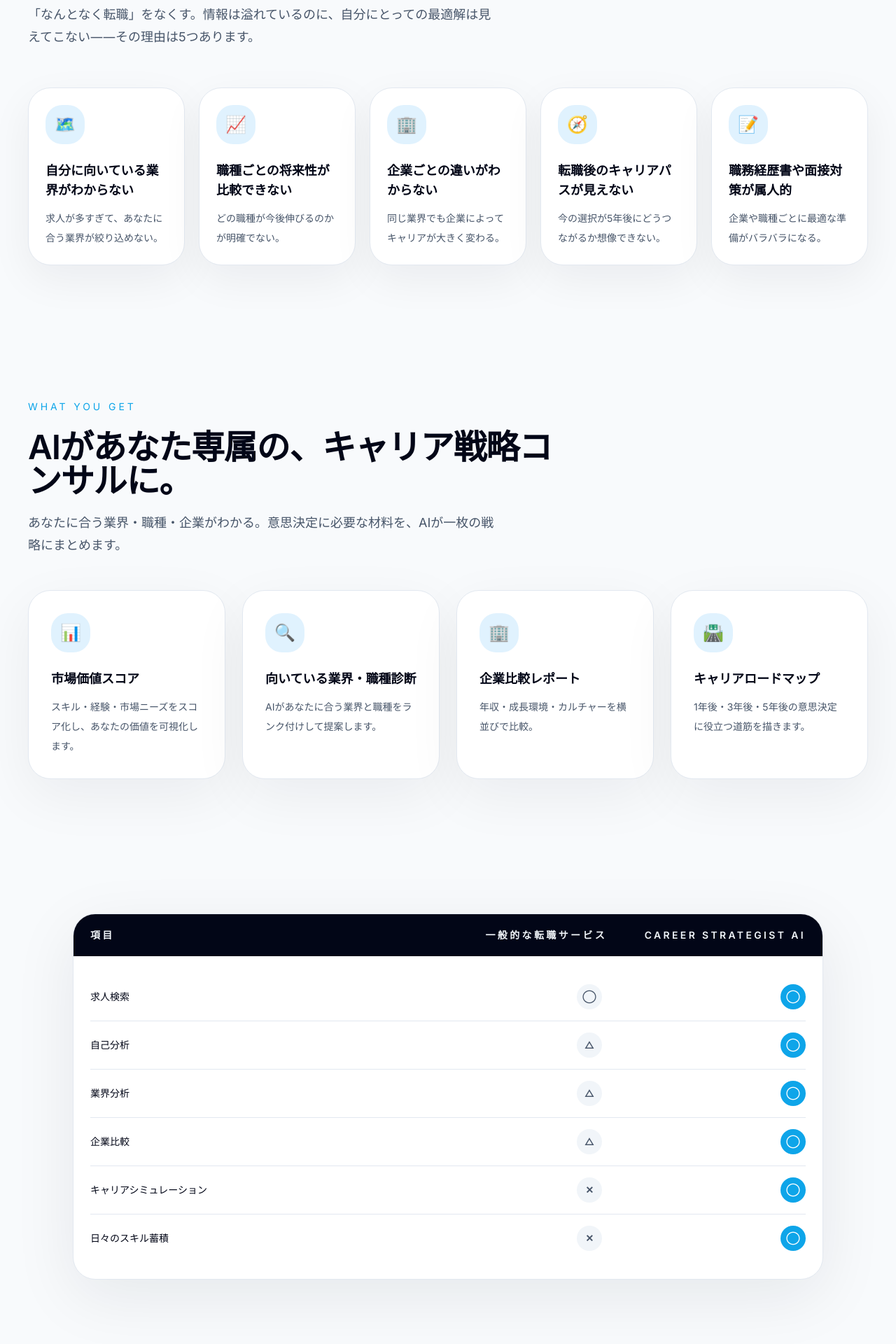
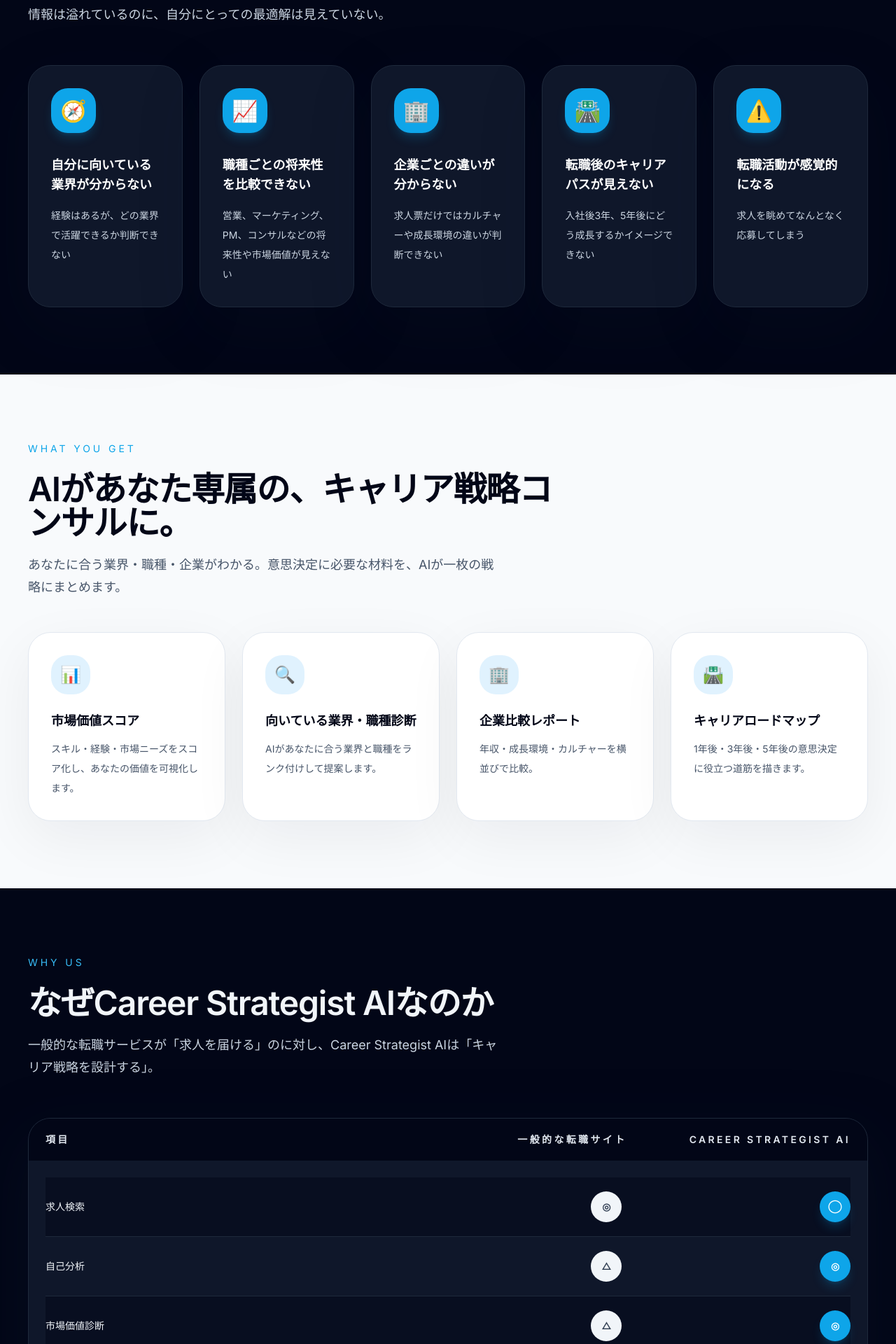
Before and after one commit to koudaiyamashiro/notesapp, a React (Vite) app: page / in a window 1280 px wide. Shown: the part 1280-3200 px from the top of the page at 70% size. Built offline with nearby package versions, Linux system fonts and the light colour scheme.

Commit message:
Improve landing page sections

```diff
--- /dev/null
+++ b/src/components/CTASection.jsx
@@ -0,0 +1,28 @@
+import { Link } from 'react-router-dom'
+
+export default function CTASection() {
+  return (
+    <section className="bg-slate-950 py-24 text-slate-100">
+      <div className="mx-auto max-w-6xl px-6 sm:px-8 lg:px-10">
+        <div className="rounded-[2rem] border border-slate-800 bg-slate-900 p-10 shadow-[0_30px_90px_rgba(15,23,42,0.35)]">
+          <div className="grid gap-8 lg:grid-cols-[1.2fr_0.8fr] lg:items-center">
+            <div>
+              <p className="text-sm uppercase tracking-[0.28em] text-sky-400">Call to Action</p>
+              <h2 className="mt-6 text-4xl font-semibold tracking-tight sm:text-5xl">
+                転職活動を始める前に、キャリア戦略を始めよう。
+              </h2>
+              <p className="mt-5 text-lg leading-8 text-slate-300">
+                5年後から逆算して、今やるべきことが見える。まずは3分の無料診断から。
+              </p>
+            </div>
+            <div className="flex items-center justify-start lg:justify-end">
+              <Link to="/assessment" className="inline-flex items-center justify-center rounded-full bg-sky-500 px-8 py-4 text-sm font-semibold text-white shadow-xl shadow-sky-500/30 transition hover:bg-sky-400">
+                無料でキャリア分析を始める
+              </Link>
+            </div>
+          </div>
+        </div>
+      </div>
+    </section>
+  )
+}
--- a/src/components/ComparisonSection.jsx
+++ b/src/components/ComparisonSection.jsx
@@ -1,15 +1,16 @@
 const COMPARISONS = [
-  { label: '求人検索', general: '◯', ai: '◯' },
-  { label: '自己分析', general: '△', ai: '◯' },
-  { label: '業界分析', general: '△', ai: '◯' },
-  { label: '企業比較', general: '△', ai: '◯' },
-  { label: 'キャリアシミュレーション', general: '✕', ai: '◯' },
-  { label: '日々のスキル蓄積', general: '✕', ai: '◯' },
+  { label: '求人検索', general: '◎', ai: '◯' },
+  { label: '自己分析', general: '△', ai: '◎' },
+  { label: '市場価値診断', general: '△', ai: '◎' },
+  { label: '業界分析', general: '△', ai: '◎' },
+  { label: '企業比較', general: '△', ai: '◎' },
+  { label: 'キャリアロードマップ', general: '✕', ai: '◎' },
+  { label: '意思決定支援', general: '✕', ai: '◯' },
 ]
 
-function FeatureMark({ value, highlighted }) {
+function FeatureMark({ value, highlight }) {
   return (
-    <div className={`inline-flex h-9 w-9 items-center justify-center rounded-full text-sm font-semibold ${highlighted ? 'bg-sky-500 text-white' : 'bg-slate-100 text-slate-600'}`}>
+    <div className={`inline-flex h-11 w-11 items-center justify-center rounded-full text-sm font-semibold ${highlight ? 'bg-sky-500 text-white shadow-lg shadow-sky-500/20' : 'bg-slate-100 text-slate-700'}`}>
       {value}
     </div>
   )
@@ -17,23 +18,33 @@
 
 export default function ComparisonSection() {
   return (
-    <section id="compare" className="bg-slate-50 py-24">
-      <div className="mx-auto max-w-6xl px-6 sm:px-8 lg:px-10">
-        <div className="rounded-[2rem] overflow-hidden border border-slate-200 bg-white shadow-[0_24px_90px_rgba(15,23,42,0.08)]">
-          <div className="grid grid-cols-[1.6fr_1fr_1fr] gap-0 bg-slate-950 px-6 py-5 text-sm uppercase tracking-[0.24em] text-slate-100">
+    <section id="compare" className="bg-slate-950 py-24 text-slate-100">
+      <div className="mx-auto max-w-7xl px-6 sm:px-8 lg:px-10">
+        <div className="max-w-3xl">
+          <p className="text-sm uppercase tracking-[0.28em] text-sky-400">Why us</p>
+          <h2 className="mt-6 text-4xl font-semibold tracking-tight sm:text-5xl">
+            なぜCareer Strategist AIなのか
+          </h2>
+          <p className="mt-5 max-w-2xl text-lg leading-8 text-slate-300">
+            一般的な転職サービスが「求人を届ける」のに対し、Career Strategist AIは「キャリア戦略を設計する」。
+          </p>
+        </div>
+
+        <div className="mt-14 overflow-hidden rounded-[2rem] border border-slate-800 bg-slate-900 shadow-[0_30px_90px_rgba(15,23,42,0.35)]">
+          <div className="grid grid-cols-[1.6fr_1fr_1fr] gap-0 bg-slate-950 px-6 py-5 text-sm uppercase tracking-[0.24em] text-slate-200">
             <span className="font-semibold">項目</span>
-            <span className="font-semibold text-right">一般的な転職サービス</span>
+            <span className="font-semibold text-right">一般的な転職サイト</span>
             <span className="font-semibold text-right">Career Strategist AI</span>
           </div>
-          <div className="divide-y divide-slate-200 px-6 py-6 text-sm text-slate-600">
-            {COMPARISONS.map((row) => (
-              <div key={row.label} className="grid grid-cols-[1.6fr_1fr_1fr] items-center gap-4 py-4">
-                <span className="text-slate-950">{row.label}</span>
+          <div className="divide-y divide-slate-800 px-6 py-6 text-sm text-slate-300">
+            {COMPARISONS.map((row, index) => (
+              <div key={row.label} className={`grid grid-cols-[1.6fr_1fr_1fr] items-center gap-4 py-5 ${index % 2 === 0 ? 'bg-slate-950/50' : ''}`}>
+                <span className="text-slate-100">{row.label}</span>
                 <div className="flex justify-end">
-                  <FeatureMark value={row.general} highlighted={false} />
+                  <FeatureMark value={row.general} highlight={false} />
                 </div>
                 <div className="flex justify-end">
-                  <FeatureMark value={row.ai} highlighted={true} />
+                  <FeatureMark value={row.ai} highlight={true} />
                 </div>
               </div>
             ))}
--- a/src/components/PricingSection.jsx
+++ b/src/components/PricingSection.jsx
@@ -3,36 +3,37 @@
 const pricingPlans = [
   {
     title: 'Free',
-    price: '¥0',
-    description: 'まずは現在地を知る',
-    features: ['簡易キャリア診断', '市場価値スコア（概算）'],
+    price: '0円',
+    description: 'まずはトライアル。今の自分を見える化。',
+    features: ['市場価値スコア（簡易）', 'おすすめ業界診断', '適職診断'],
   },
   {
     title: 'Standard',
-    price: '¥980',
-    description: '自己分析を深める',
-    features: ['市場価値スコア（詳細）', '向いている業界診断', '職種診断'],
+    price: '550円/月',
+    description: 'キャリアを具体化したい方に。',
+    features: ['市場価値スコア（詳細）', 'おすすめ企業TOP10', '企業比較', 'AIキャリア相談（月5回）'],
+    recommended: true,
   },
   {
     title: 'Pro',
-    price: '¥2,980',
-    description: '戦略を実行に移す',
-    features: ['企業比較レポート', 'キャリアロードマップ', '職務経歴書 自動生成', 'AIキャリア相談 無制限'],
+    price: '1,498円/月',
+    description: '戦略を実行まで支援するフル機能。',
+    features: ['全機能利用可能', 'キャリアロードマップ', 'AIキャリア相談無制限', '職務経歴書作成', '面接対策', '転職戦略レポート'],
     featured: true,
   },
 ]
 
 export default function PricingSection() {
   return (
-    <section id="pricing" className="bg-slate-50 py-24">
+    <section id="pricing" className="bg-slate-950 py-24 text-slate-100">
       <div className="mx-auto max-w-7xl px-6 sm:px-8 lg:px-10">
         <div className="max-w-3xl">
-          <p className="text-sm uppercase tracking-[0.28em] text-sky-500">Pricing</p>
-          <h2 className="mt-6 text-4xl font-semibold tracking-tight text-slate-950 sm:text-5xl">
-            現在地を知るのは、無料から。
+          <p className="text-sm uppercase tracking-[0.28em] text-sky-400">Pricing</p>
+          <h2 className="mt-6 text-4xl font-semibold tracking-tight sm:text-5xl">
+            転職前に、戦略をつくるサブスク。
           </h2>
-          <p className="mt-5 text-lg leading-8 text-slate-600">
-            戦略を深めたくなったら、必要な機能だけアップグレード。いつでも変更できます。
+          <p className="mt-5 text-lg leading-8 text-slate-300">
+            まずは無料で現状を把握し、必要に応じて機能をアップグレードしていくモデルです。
           </p>
         </div>
 
--- a/src/components/ProblemSection.jsx
+++ b/src/components/ProblemSection.jsx
@@ -1,53 +1,53 @@
 const PROBLEMS = [
   {
-    title: '自分に向いている業界がわからない',
-    description: '求人が多すぎて、あなたに合う業界が絞り込めない。',
-    icon: '🗺️',
+    title: '自分に向いている業界が分からない',
+    description: '経験はあるが、どの業界で活躍できるか判断できない',
+    icon: '🧭',
   },
   {
-    title: '職種ごとの将来性が比較できない',
-    description: 'どの職種が今後伸びるのかが明確でない。',
+    title: '職種ごとの将来性を比較できない',
+    description: '営業、マーケティング、PM、コンサルなどの将来性や市場価値が見えない',
     icon: '📈',
   },
   {
-    title: '企業ごとの違いがわからない',
-    description: '同じ業界でも企業によってキャリアが大きく変わる。',
+    title: '企業ごとの違いが分からない',
+    description: '求人票だけではカルチャーや成長環境の違いが判断できない',
     icon: '🏢',
   },
   {
     title: '転職後のキャリアパスが見えない',
-    description: '今の選択が5年後にどうつながるか想像できない。',
-    icon: '🧭',
+    description: '入社後3年、5年後にどう成長するかイメージできない',
+    icon: '🛣️',
   },
   {
-    title: '職務経歴書や面接対策が属人的',
-    description: '企業や職種ごとに最適な準備がバラバラになる。',
-    icon: '📝',
+    title: '転職活動が感覚的になる',
+    description: '求人を眺めてなんとなく応募してしまう',
+    icon: '⚠️',
   },
 ]
 
 export default function ProblemSection() {
   return (
-    <section id="problem" className="bg-slate-50 py-24">
+    <section id="problem" className="bg-slate-950 py-24 text-slate-100">
       <div className="mx-auto max-w-7xl px-6 sm:px-8 lg:px-10">
         <div className="max-w-3xl">
-          <p className="text-sm uppercase tracking-[0.28em] text-sky-500">The Problem</p>
-          <h2 className="mt-6 text-4xl font-semibold tracking-tight text-slate-950 sm:text-5xl">
+          <p className="text-sm uppercase tracking-[0.28em] text-sky-400">The Problem</p>
+          <h2 className="mt-6 text-4xl font-semibold tracking-tight text-white sm:text-5xl">
             求人を見るだけでは、キャリアは決められない。
           </h2>
-          <p className="mt-5 max-w-2xl text-lg leading-8 text-slate-600">
-            「なんとなく転職」をなくす。情報は溢れているのに、自分にとっての最適解は見えてこない――その理由は5つあります。
+          <p className="mt-5 max-w-2xl text-lg leading-8 text-slate-300">
+            情報は溢れているのに、自分にとっての最適解は見えていない。
           </p>
         </div>
 
-        <div className="mt-14 grid gap-5 sm:grid-cols-2 xl:grid-cols-5">
+        <div className="mt-14 grid gap-6 sm:grid-cols-2 xl:grid-cols-5">
           {PROBLEMS.map((item) => (
-            <article key={item.title} className="rounded-[2rem] border border-slate-200 bg-white p-6 shadow-[0_20px_60px_rgba(15,23,42,0.06)]">
-              <div className="flex h-14 w-14 items-center justify-center rounded-3xl bg-sky-100 text-2xl">
+            <article key={item.title} className="group rounded-[2rem] border border-slate-800 bg-slate-900 p-8 shadow-[0_30px_90px_rgba(15,23,42,0.18)] transition hover:-translate-y-1 hover:border-sky-500 hover:bg-slate-950">
+              <div className="flex h-16 w-16 items-center justify-center rounded-3xl bg-sky-500 text-3xl shadow-lg shadow-sky-500/20">
                 {item.icon}
               </div>
-              <h3 className="mt-6 text-lg font-semibold text-slate-950">{item.title}</h3>
-              <p className="mt-3 text-sm leading-7 text-slate-600">{item.description}</p>
+              <h3 className="mt-8 text-lg font-semibold text-white">{item.title}</h3>
+              <p className="mt-4 text-sm leading-7 text-slate-300">{item.description}</p>
             </article>
           ))}
         </div>
--- a/src/pages/Home.jsx
+++ b/src/pages/Home.jsx
@@ -6,6 +6,7 @@
 import FlowSection from '../components/FlowSection.jsx'
 import PricingSection from '../components/PricingSection.jsx'
 import Footer from '../components/Footer.jsx'
+import CTASection from '../components/CTASection.jsx'
 
 export default function Home() {
   return (
@@ -18,6 +19,7 @@
         <ComparisonSection />
         <FlowSection />
         <PricingSection />
+        <CTASection />
       </main>
       <Footer />
     </div>
```
Also changed, not shown: src/components/Footer.jsx (+6 -6 lines), src/components/PricingCard.jsx (+11 -10 lines).
